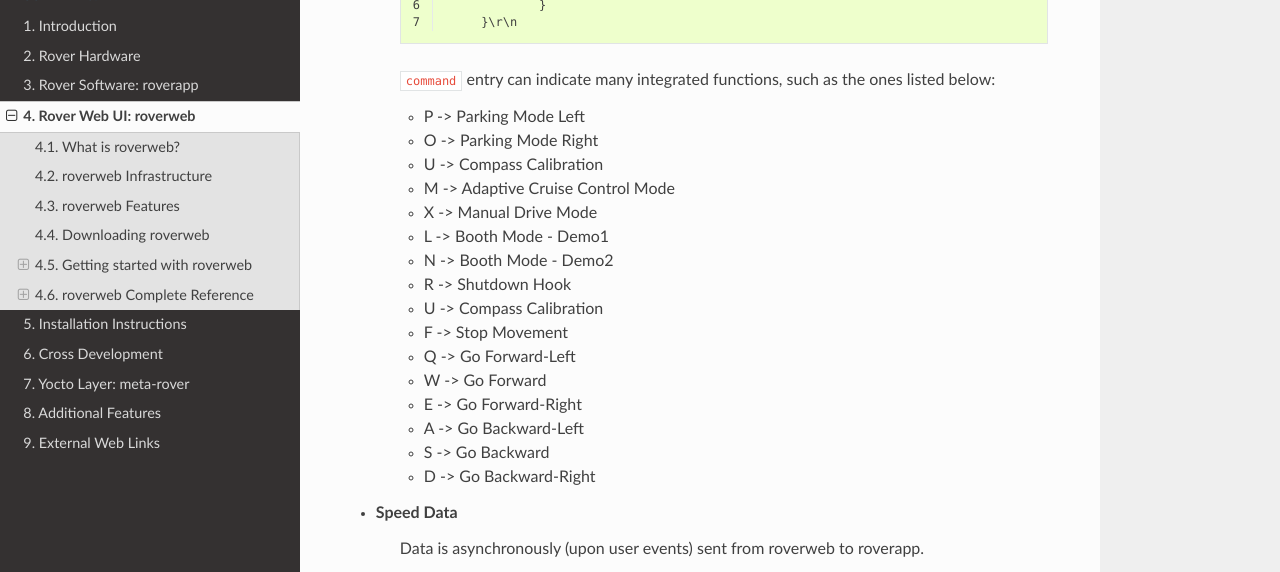
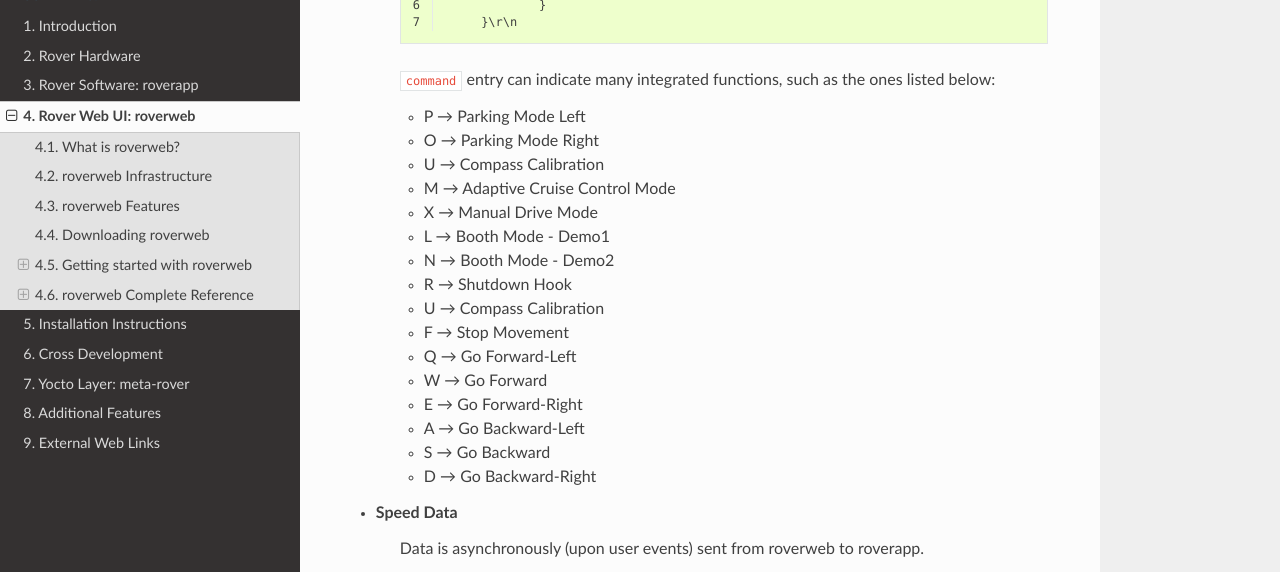
Before and after one commit to mozcelikors/rover-docs, a Sphinx documentation site: the page built from docs/source/content/roverweb.rst, in a window 1280 px wide and 900 px high, scrolled down 3879 px. Shown: the part 151-723 px from the top of the window. Built offline with Sphinx 7.4.7 and the Read the Docs theme 2.0.0, drawn with Linux system fonts in a browser that asks for light colours.

```diff
--- a/docs/source/content/installation.rst
+++ b/docs/source/content/installation.rst
@@ -410,7 +410,7 @@ To install roverapp, the following command should be executed:
       sudo find / -name *OpenCVConfig.cmake*
       export OpenCV_DIR=<path/to/OpenCVConfig.cmake>
 
-   Afterwards, the installation should be re-initialized.
+   Afterwards, the installation must be re-initialized.
 
 If desired, the automatic installation script can be used:
 
--- a/docs/source/content/roverweb.rst
+++ b/docs/source/content/roverweb.rst
@@ -175,22 +175,22 @@ Example data are shown below for each of the given data format types:
 
 	``command`` entry can indicate many integrated functions, such as the ones listed below:
 
-	* P -> Parking Mode Left
-	* O -> Parking Mode Right
-	* U -> Compass Calibration
-	* M -> Adaptive Cruise Control Mode
-	* X -> Manual Drive Mode
-	* L -> Booth Mode - Demo1
-	* N -> Booth Mode - Demo2
-	* R -> Shutdown Hook
-	* U -> Compass Calibration
-	* F -> Stop Movement
-	* Q -> Go Forward-Left
-	* W -> Go Forward
-	* E -> Go Forward-Right
-	* A -> Go Backward-Left
-	* S -> Go Backward
-	* D -> Go Backward-Right
+	* P → Parking Mode Left
+	* O → Parking Mode Right
+	* U → Compass Calibration
+	* M → Adaptive Cruise Control Mode
+	* X → Manual Drive Mode
+	* L → Booth Mode - Demo1
+	* N → Booth Mode - Demo2
+	* R → Shutdown Hook
+	* U → Compass Calibration
+	* F → Stop Movement
+	* Q → Go Forward-Left
+	* W → Go Forward
+	* E → Go Forward-Right
+	* A → Go Backward-Left
+	* S → Go Backward
+	* D → Go Backward-Right
 
 * Speed Data
 	Data is asynchronously (upon user events) sent from roverweb to roverapp.
```
